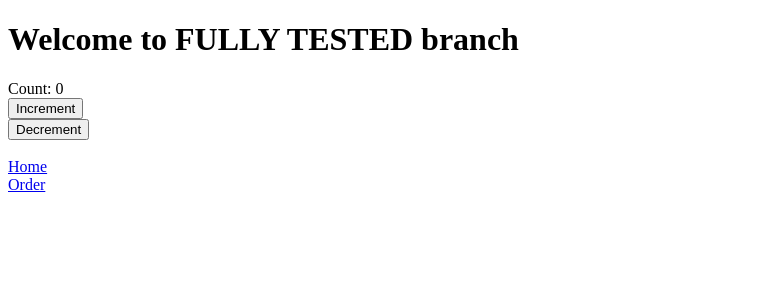
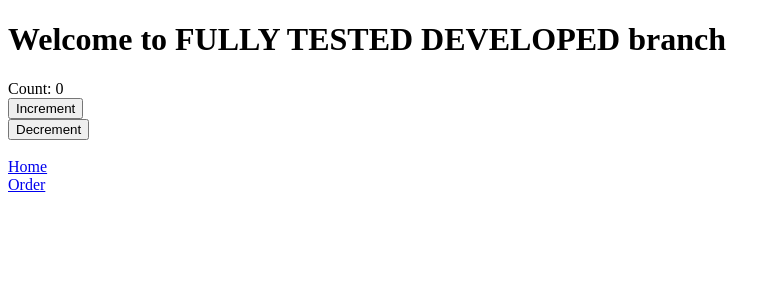
Before and after one commit to marcushultgren/angtesti, an Angular app: page / in a window 1280 px wide. Shown: the top 300 px of the page, without its empty margins (0-781 px from the left). Built offline with nearby package versions, Linux system fonts and the light colour scheme.

Commit message:
Testing to push to develop and see if CICD kicks in

```diff
--- a/src/app/app.component.html
+++ b/src/app/app.component.html
@@ -1,4 +1,4 @@
-<h1>Welcome to FULLY TESTED branch</h1>
+<h1>Welcome to FULLY TESTED DEVELOPED branch</h1>
 <div>Count: {{ counter }}</div>
 <div><button (click)="increment()">Increment</button></div>
 <div><button (click)="decrement()">Decrement</button></div>
```
